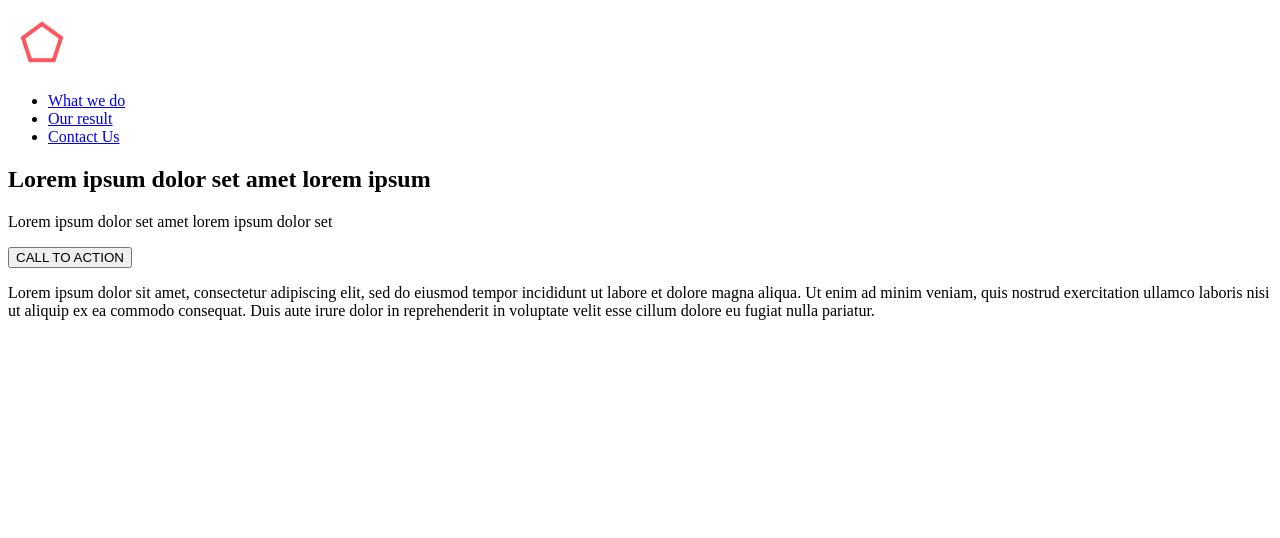
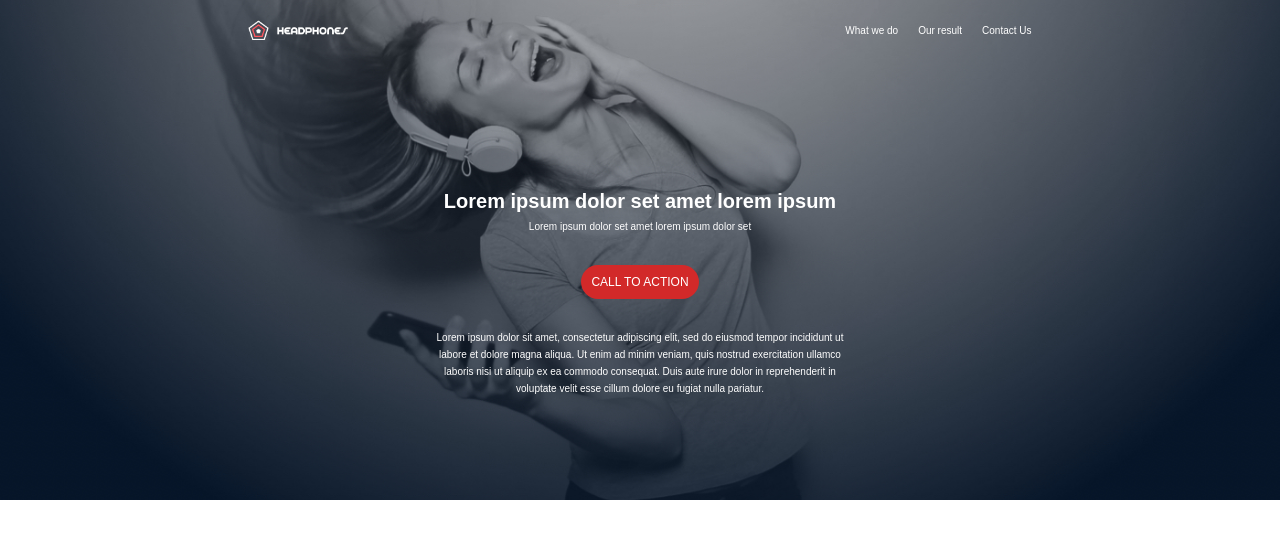
Before and after one commit to Nshimiyimana10/alx_html_css, a plain HTML site: page headphones/0-index.html in a window 1280 px wide. Drawn offline with Linux system fonts and the light colour scheme.

Commit message:
top part added

```diff
--- a/headphones/0-index.html
+++ b/headphones/0-index.html
@@ -4,6 +4,7 @@
     <meta charset="UTF-8">
     <meta name="viewport" content="width=device-width, initial-scale=1.0">
     <title>Headphones</title>
+    <link rel="stylesheet" href="0-styles.css">
 </head>
 <body>
     <header>
@@ -18,14 +19,16 @@
             </nav>
         </div>
       <div class="middle-part">
-        <h2>Lorem ipsum dolor set amet lorem ipsum</h2>
-        <p>Lorem ipsum dolor set amet lorem ipsum dolor set</p>
+         <div class="heading-para">
+            <h2>Lorem ipsum dolor set amet lorem ipsum</h2>
+            <p>Lorem ipsum dolor set amet lorem ipsum dolor set</p>
+         </div>
         <button>CALL TO ACTION</button>
         <p>Lorem ipsum dolor sit amet, consectetur adipiscing elit,
-            sed do eiusmod tempor incididunt ut labore et dolore magna aliqua.
-            Ut enim ad minim veniam, quis nostrud exercitation ullamco
+            sed do eiusmod tempor incididunt ut<br> labore et dolore magna aliqua.
+            Ut enim ad minim veniam, quis nostrud exercitation ullamco <br>
             laboris nisi ut aliquip ex ea commodo consequat. Duis aute irure dolor
-            in reprehenderit in voluptate velit esse cillum dolore eu fugiat nulla pariatur.
+            in reprehenderit in<br> voluptate velit esse cillum dolore eu fugiat nulla pariatur.
         </p>
 
       </div>
--- a/headphones/0-styles.css
+++ b/headphones/0-styles.css
@@ -10,4 +10,74 @@ body{
 }
 .top-of-page{
     display: flex;
+    justify-content: space-around;
 }
+
+nav{
+    margin-top: 20px;
+}
+nav ul{
+    display: flex;
+    gap:20px;
+}
+
+nav ul li{
+    list-style: none;
+}
+
+nav ul li a{
+    text-decoration: none;
+    font-size: 10px;
+    color:white;
+}
+
+.top-of-page img{
+    width: 100px;
+    height:20px;
+    margin-top: 20px;
+}
+header{
+    background-image: url(/Myimages/headphones_hero_1.jpg);
+    background-position: center;
+    background-size: cover;
+    background-repeat: no-repeat;
+    height: 500px;
+}
+
+.middle-part{
+    display: flex;
+    flex-direction: column;
+    justify-content: center;
+    align-items: center;
+    margin-top: 150px;
+    gap:30px;
+}
+
+.middle-part h2{
+    color:white;
+    font-weight: bold;
+    font-size: 20px;
+}
+
+.middle-part p{
+    font-size: 10px;
+    color:white;
+    text-align: center;
+    line-height: 17px;
+}
+
+.middle-part button{
+  background: rgb(210, 41, 41);
+  color:white;
+  text-align: center;
+  font-size: 12px;
+  border: none;
+  border-radius: 25px;
+  padding:10px;
+}
+
+.heading-para{
+    display: flex;
+    flex-direction: column;
+    gap: 5px;
+}
```
